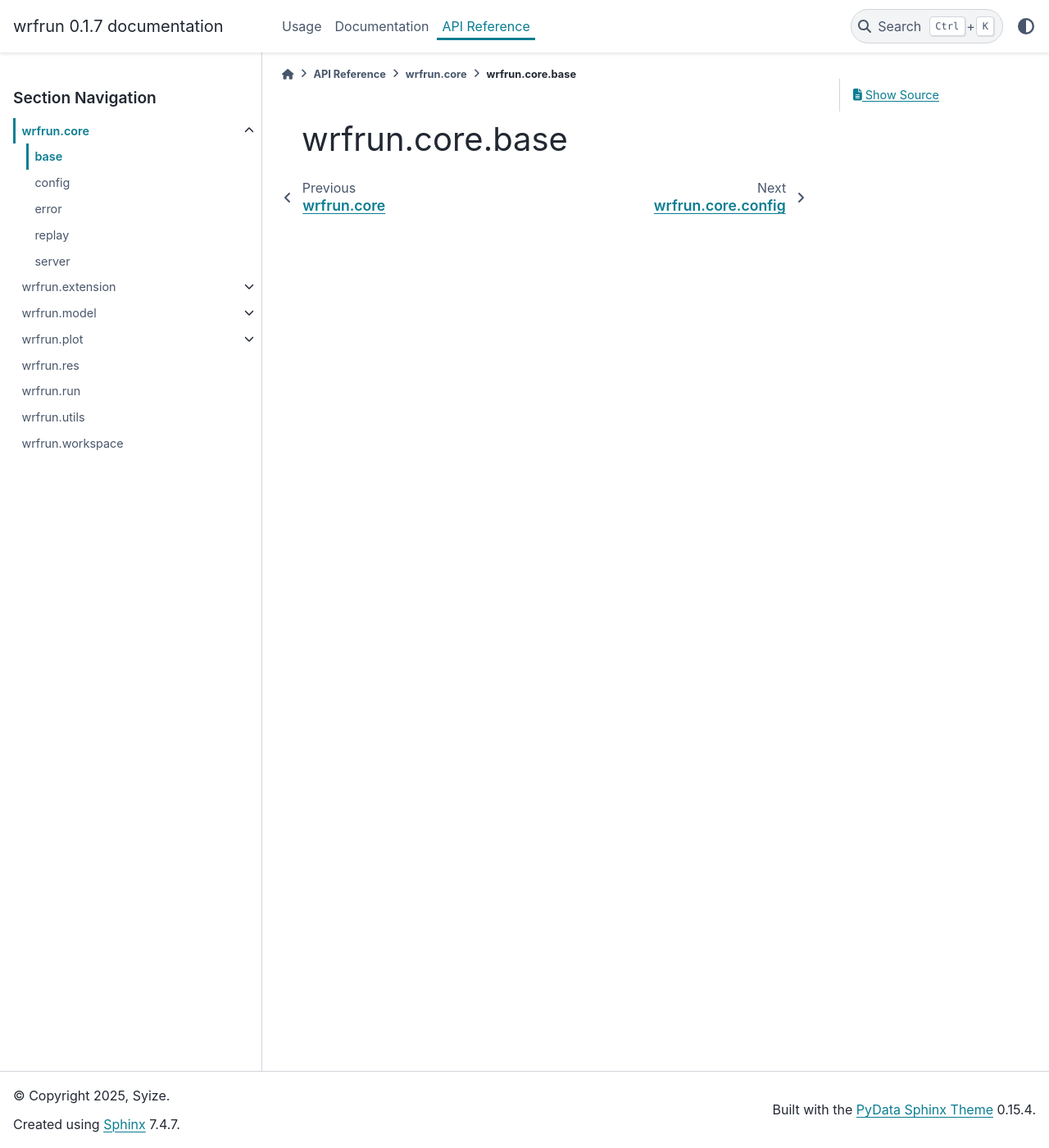
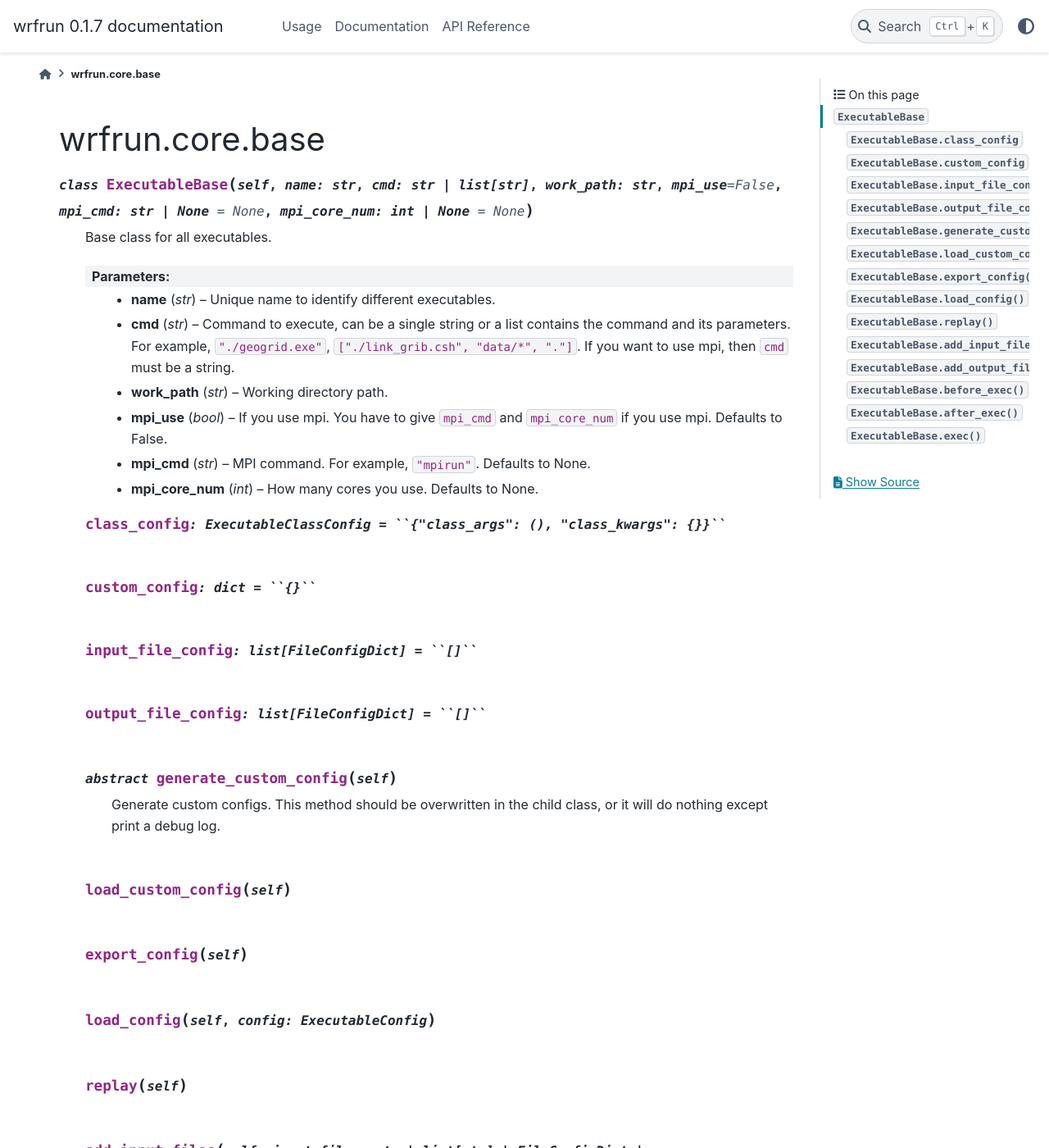
Before and after one commit to wrfrun/wrfrun, a Sphinx documentation site: the page built from docs/source/api/core.base.rst, in a window 1280 px wide and 1400 px high. Shown: the whole window at 82% size. Built offline with Sphinx 7.4.7 and the PyData theme 0.15.4, drawn with Linux system fonts in a browser that asks for light colours; some of the changed text lies outside the part shown.

Commit message:
change log
Changes:

    .gitignore: Add exclude path.

    docs/source/index.rst: Set maxdepth for API reference block.

    docs/source/conf.py: Set autosummary and autodoc.

    docs/source/api/*: Update docs.

    wrfrun/core/__init__.py, wrfrun/core/config.py:
        Add doc string.

```diff
--- a/docs/source/api/core.base.rst
+++ b/docs/source/api/core.base.rst
@@ -1,2 +1,59 @@
 wrfrun.core.base
 ################
+
+
+.. py:class:: ExecutableBase(self, name: str, cmd: Union[str, list[str]], work_path: str, mpi_use=False, mpi_cmd: Optional[str] = None, mpi_core_num: Optional[int] = None)
+
+    Base class for all executables.
+
+    :param name: Unique name to identify different executables.
+    :type name: str
+    :param cmd: Command to execute, can be a single string or a list contains the command and its parameters. For example, ``"./geogrid.exe"``, ``["./link_grib.csh", "data/*", "."]``. If you want to use mpi, then ``cmd`` must be a string.
+    :type cmd: str
+    :param work_path: Working directory path.
+    :type work_path: str
+    :param mpi_use: If you use mpi. You have to give ``mpi_cmd`` and ``mpi_core_num`` if you use mpi. Defaults to False.
+    :type mpi_use: bool
+    :param mpi_cmd: MPI command. For example, ``"mpirun"``. Defaults to None.
+    :type mpi_cmd: str
+    :param mpi_core_num: How many cores you use. Defaults to None.
+    :type mpi_core_num: int
+
+    .. py:attribute:: class_config
+        :type: ExecutableClassConfig
+        :value: ``{"class_args": (), "class_kwargs": {}}``
+
+    .. py:attribute:: custom_config
+        :type: dict
+        :value: ``{}``
+
+    .. py:attribute:: input_file_config
+        :type: list[FileConfigDict]
+        :value: ``[]``
+
+    .. py:attribute:: output_file_config
+        :type: list[FileConfigDict]
+        :value: ``[]``
+
+    .. py:method:: generate_custom_config(self)
+        :abstractmethod:
+
+        Generate custom configs. This method should be overwritten in the child class, or it will do nothing except print a debug log.
+
+    .. py:method:: load_custom_config(self)
+
+    .. py:method:: export_config(self)
+
+    .. py:method:: load_config(self, config: ExecutableConfig)
+
+    .. py:method:: replay(self)
+
+    .. py:method:: add_input_files(self, input_files: Union[str, list[str], FileConfigDict, list[FileConfigDict]], is_data=True, is_output=True)
+
+    .. py:method:: add_output_files(self, output_dir: Optional[str] = None, save_path: Optional[str] = None, startswith: Union[None, str, tuple[str, ...]] = None, endswith: Union[None, str, tuple[str, ...]] = None, outputs: Union[None, str, list[str]] = None, no_file_error=True)
+
+    .. py:method:: before_exec(self)
+
+    .. py:method:: after_exec(self)
+
+    .. py:method:: exec(self)
--- a/docs/source/api/core.config.rst
+++ b/docs/source/api/core.config.rst
@@ -1,2 +1,4 @@
-wrfrun.core.config
-##################
+.. automodule:: wrfrun.core.config
+    :no-members:
+    :no-inherited-members:
+    :no-special-members:
--- a/docs/source/api/core.rst
+++ b/docs/source/api/core.rst
@@ -1,27 +1,4 @@
-wrfrun.core
-###########
-
-The core functionalities of ``wrfrun`` are all implemented in the submodule ``wrfrun.core``, such as processing namelist files, managing resource files required during model's running (e.g., VTable files), calling the numerical model and process its output and log files, monitoring simulation process via model's log, recording and replaying the simulation.
-
-The functionalities are splited into several submodules, which are listed in the table below.
-
-Submodules
-**********
-
-================================ ========================================================
-:doc:`base </api/core.base>`     Executable base class and related classes.
-:doc:`config </api/core.config>` ``wrfrun`` config classes.
-:doc:`error </api/core.error>`   ``wrfrun`` error classes.
-:doc:`replay </api/core.replay>` Functions and classes to record and replay simulations.
-:doc:`server </api/core.server>` Functions and classes to start socket server.
-================================ ========================================================
-
-.. toctree::
-    :maxdepth: 1
-    :hidden:
-
-    base <core.base>
-    config <core.config>
-    error <core.error>
-    replay <core.replay>
-    server <core.server>
+.. automodule:: wrfrun.core
+    :no-members:
+    :no-inherited-members:
+    :no-special-members:
--- a/docs/source/conf.py
+++ b/docs/source/conf.py
@@ -5,6 +5,10 @@
 
 # -- Project information -----------------------------------------------------
 # https://www.sphinx-doc.org/en/master/usage/configuration.html#project-information
+
+import sys
+from os.path import abspath
+sys.path.insert(0, abspath("../.."))
 
 project = 'wrfrun'
 copyright = '2025, Syize'
@@ -17,9 +21,15 @@
 extensions = [
     "sphinx_design",
     'sphinx_copybutton',
+    'sphinx.ext.autodoc',
+    'sphinx.ext.autosummary',
 ]
 
 templates_path = ['_templates']
+
+# The main toctree document.
+master_doc = 'index'
+
 exclude_patterns = []
 
 # -- Options for HTML output -------------------------------------------------
@@ -33,3 +43,46 @@
     "index": ["sidebar-nav-bs"],
     "**": ["sidebar-nav-bs"],
 }
+
+# Set up autosummary and autodoc
+autosummary_generate = True
+autodoc_default_options = {
+    'inherited-members': None,
+}
+autodoc_typehints = 'description'
+
+
+# Skip the doc of specific members in wrfrun when autodoc collecting docs.
+# def skip_specific_members(app, what, name, obj, skip, options):
+#     """
+#     See `sphinx docs <https://www.sphinx-doc.org/en/master/usage/extensions/autodoc.html#skipping-members>`_.
+#
+#     :param app:
+#     :type app:
+#     :param what:
+#     :type what:
+#     :param name:
+#     :type name:
+#     :param obj:
+#     :type obj:
+#     :param skip:
+#     :type skip:
+#     :param options:
+#     :type options:
+#     :return:
+#     :rtype:
+#     """
+#     print(f"what is {what}, name is {name}, obj is {type(obj)}")
+#     return skip
+#
+#
+# def setup(app):
+#     """
+#     Set handlers.
+#
+#     :param app:
+#     :type app:
+#     :return:
+#     :rtype:
+#     """
+#     app.connect("autodoc-skip-member", skip_specific_members)
--- a/docs/source/index.rst
+++ b/docs/source/index.rst
@@ -54,5 +54,6 @@
 
 .. toctree::
    :hidden:
+   :maxdepth: 2
 
    api/index
```
Also changed, not shown: 3 other files.
